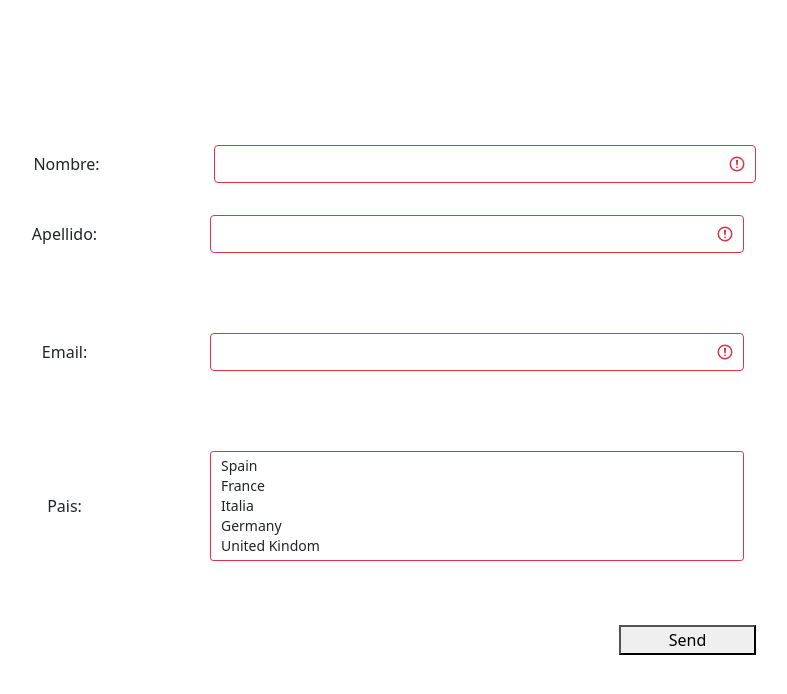
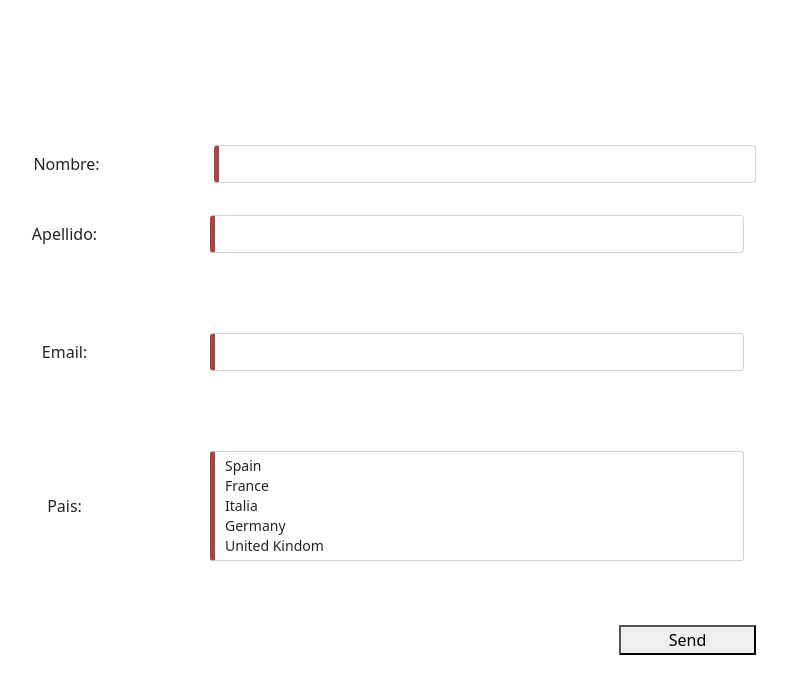
Before and after one commit to lauradillonar/angular023-forms, an Angular app: page / in a window 1280 px wide. Shown: the top 694 px of the page, without its empty margins (147-934 px from the left). Built offline with nearby package versions, Linux system fonts and the light colour scheme.

Commit message:
Validando con estados de Angular y estados automáticos

```diff
--- a/src/app/my-form/my-form.component.css
+++ b/src/app/my-form/my-form.component.css
@@ -0,0 +1,7 @@
+.ng-valid[required], .ng-valid.required {
+    border-left: 5px solid #42a948; /* green */
+}
+
+.ng-invalid:not(form) {
+    border-left: 5px solid #a94442; /* red */
+}
--- a/src/app/my-form/my-form.component.html
+++ b/src/app/my-form/my-form.component.html
@@ -1,7 +1,7 @@
 <form
   #formSend="ngForm"
   (ngSubmit)="onSubmitForm(formSend)"
-  class="row g-3 align-items-center mb-3 form-group was-validated"
+  class="row g-3 align-items-center mb-3 form-group"
 >
   <!-- Name Input Field -->
   <div class="row g-3 align-items-center">
@@ -16,12 +16,6 @@
         required
         minlength="3"
         maxlength="10"
-        [ngClass]="
-          (nombre.invalid && nombre.touched && nombre.dirty) ||
-          (nombre.invalid && formSend.submitted)
-            ? 'is-invalid'
-            : 'is-valid'
-        "
       />
     </div>
     <!-- Validations Name Input Field-->
@@ -52,12 +46,6 @@
           class="form-control"
           required
           minlength="5"
-          [ngClass]="
-            (nombre.invalid && nombre.touched && nombre.dirty) ||
-            (nombre.invalid && formSend.submitted)
-              ? 'is-invalid'
-              : 'is-valid'
-          "
         />
       </div>
     </div>
@@ -85,12 +73,6 @@
           class="form-control"
           pattern="[a-z0-9._%+-]+@[a-z0-9.-]+\.[a-z]{2,4}$"
           required
-          [ngClass]="
-            (nombre.invalid && nombre.touched && nombre.dirty) ||
-            (nombre.invalid && formSend.submitted)
-              ? 'is-invalid'
-              : 'is-valid'
-          "
         />
       </div>
     </div>
@@ -115,12 +97,6 @@
           #idCountry="ngModel"
           name="idCountry"
           class="form-select form-select-sm"
-          [ngClass]="
-            (nombre.invalid && nombre.touched && nombre.dirty) ||
-            (nombre.invalid && formSend.submitted)
-              ? 'is-invalid'
-              : 'is-valid'
-          "
           aria-label=".form-select-sm example"
           size="5"
           required
```
